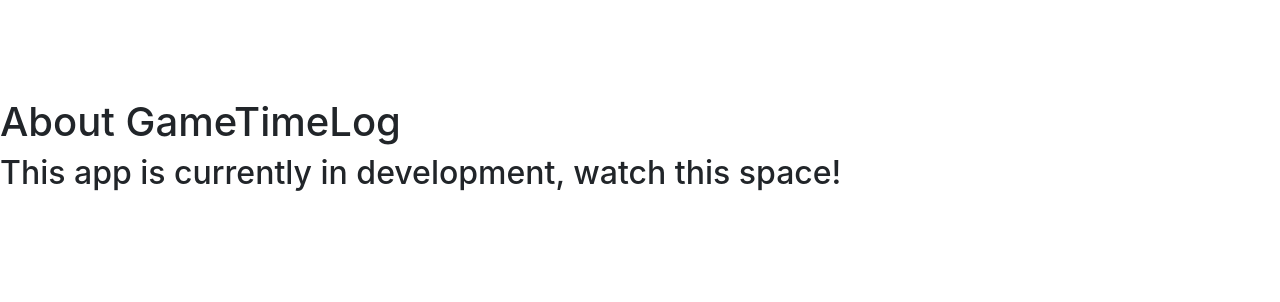
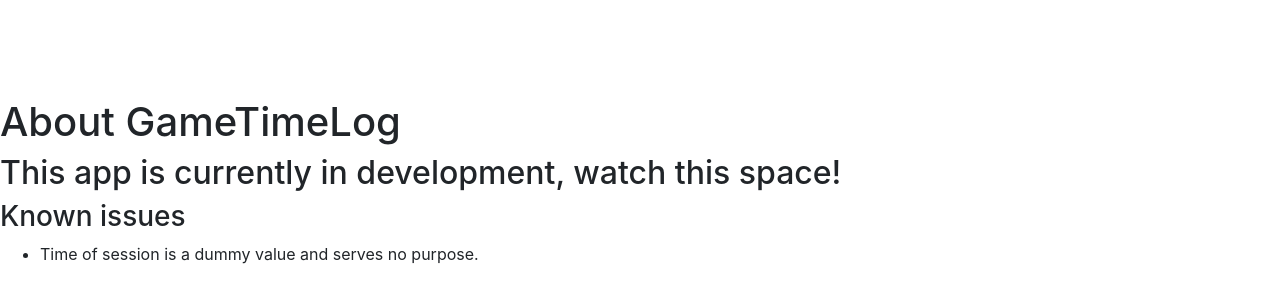
Before and after one commit to CarolineS-QA/hwa-game-time-log, a plain HTML site: page src/main/resources/static/html/AboutTheApp.html in a window 1280 px wide. Shown: the part 166-468 px from the top of the page. Drawn offline with Linux system fonts and the light colour scheme.

Commit message:
added known issues in AboutTheApp.html

```diff
--- a/src/main/resources/static/html/AboutTheApp.html
+++ b/src/main/resources/static/html/AboutTheApp.html
@@ -33,6 +33,12 @@
     <section id="Intro">
         <div id="appStatus"><h2>This app is currently in development, watch this space!</h2></div>
         <div id="aboutTheAppResponse"></div>
+        <h3>Known issues</h3>
+        <ul>
+            <li>
+                Time of session is a dummy value and serves no purpose.
+            </li>
+        </ul>
     </section>
 </main>
 <!--Footer-->
```
